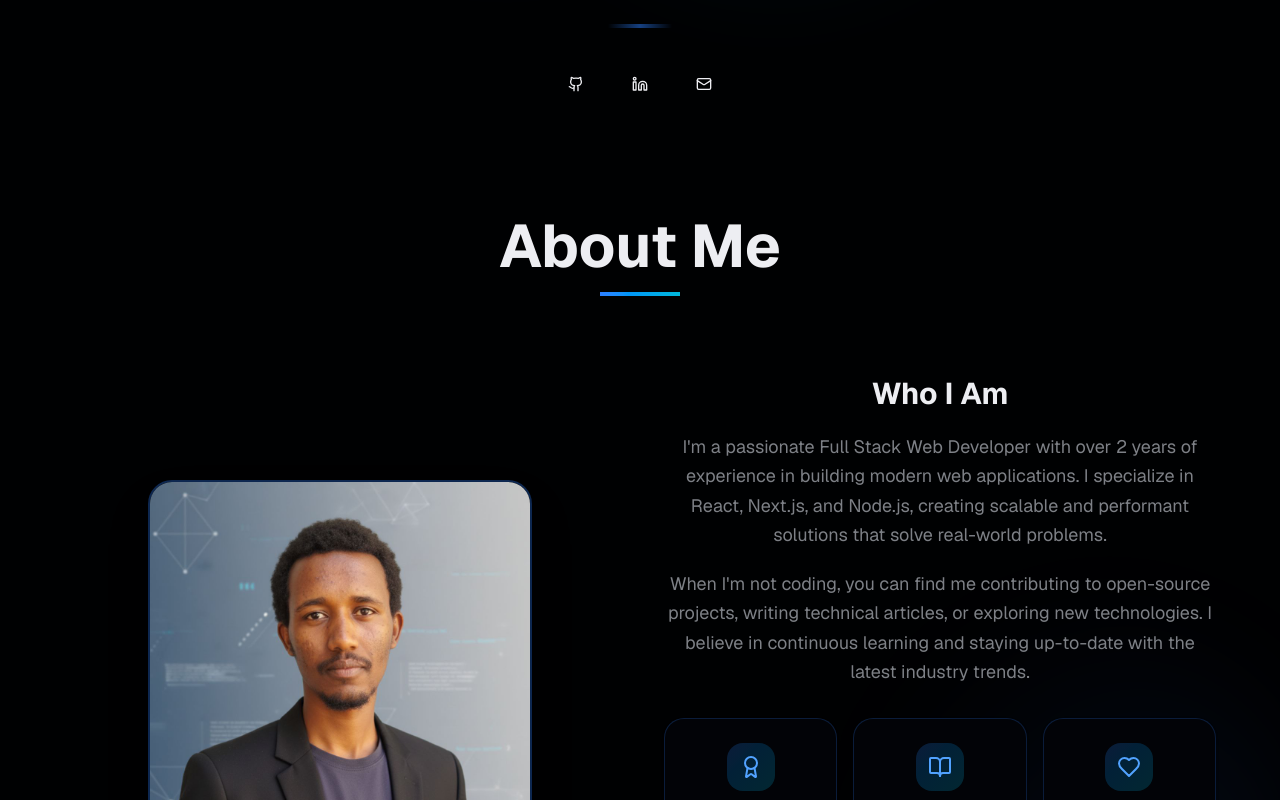
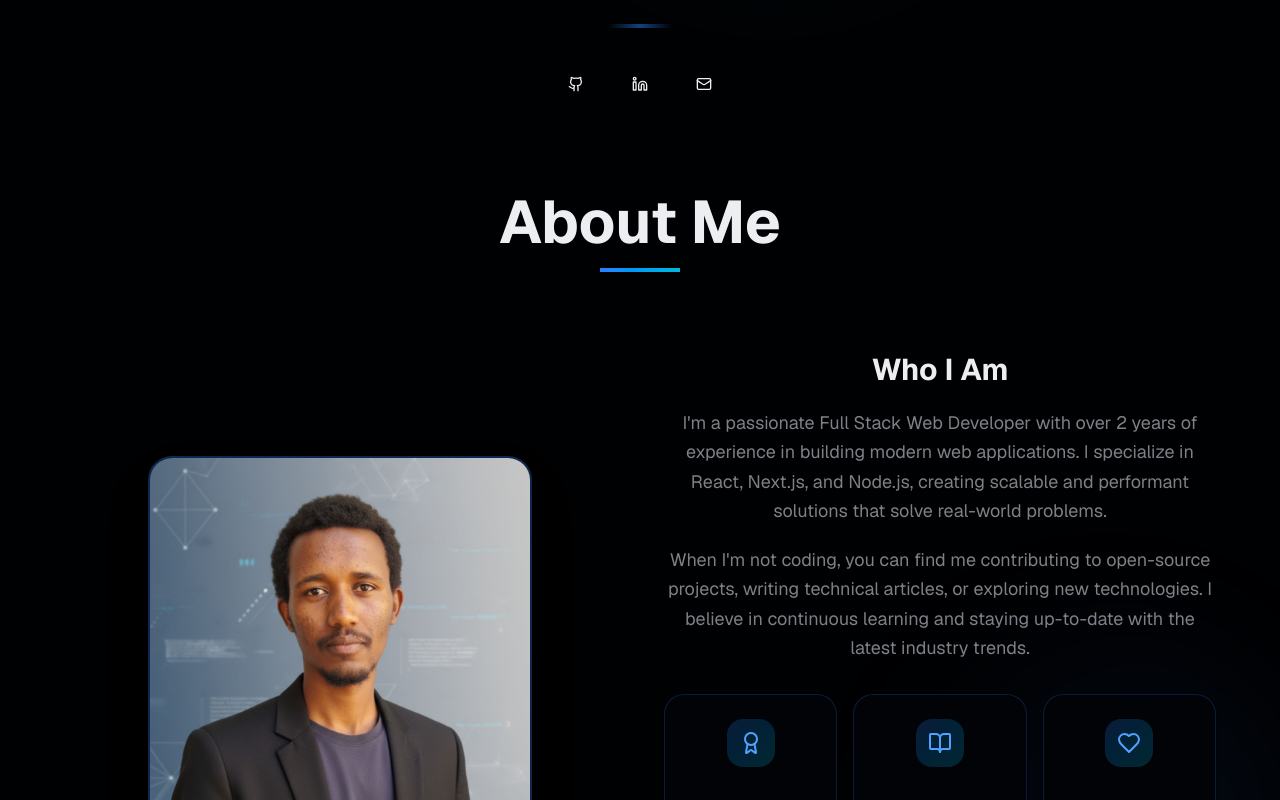
Before and after one commit to abdulwedud33/Abdulwedud-portfolio, a Next.js app: page / in a window 1280 px wide. Shown: the part 680-1480 px from the top of the page. Built offline with nearby package versions, Linux system fonts and the light colour scheme.

Commit message:
Modify padding in about section
Adjusted padding for the about section.

```diff
--- a/components/about.tsx
+++ b/components/about.tsx
@@ -54,7 +54,7 @@ export function About() {
   }
 
   return (
-    <section id="about" className="py-12 sm:py-24 relative" ref={ref}>
+    <section id="about" className="py-8 sm:py-18 relative" ref={ref}>
       {/* Background decoration */}
       <div className="absolute inset-0 -z-10">
         <div className="absolute top-1/2 right-0 w-96 h-96 bg-gradient-to-tl from-blue-500/10 to-transparent rounded-full blur-3xl" />
```
